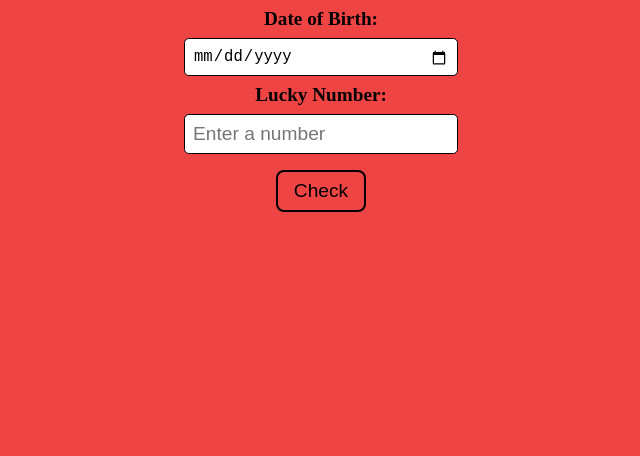
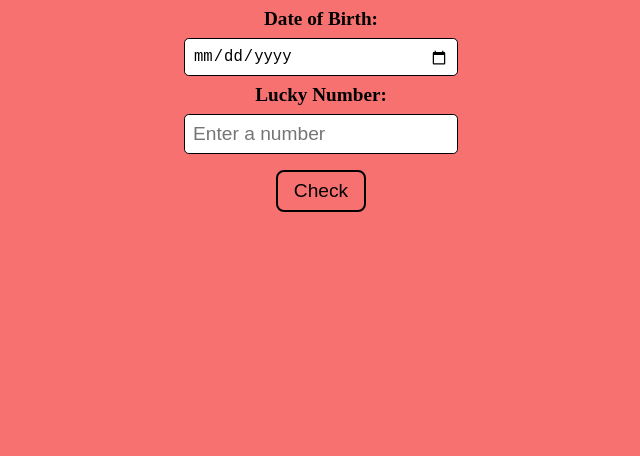
Before and after one commit to govardhanreddyc79/Is-your-birthday-lucky, a plain HTML site: page index.html in a window 1280 px wide. Shown: the part 148-604 px from the top of the page, without its empty margins (319-959 px from the left). Drawn offline with Linux system fonts and the light colour scheme; a web font is replaced by a local one.

Commit message:
updated bg colour

```diff
--- a/styles.css
+++ b/styles.css
@@ -1,7 +1,7 @@
 @import url('https://fonts.googleapis.com/css2?family=Source+Serif+Pro&display=swap');
 :root {
     --primary-color:black;
-    --bg-color:#EF4444
+    --bg-color: #F87171;
 }
 .container {
     display: flex;
@@ -13,6 +13,7 @@ body {
     /* text-align: center; */
     font-family:'Source Serif Pro', serif;
     background-color:var(--bg-color);
+    background-image: images/party.svg;
 
 }
 .heading {
```
